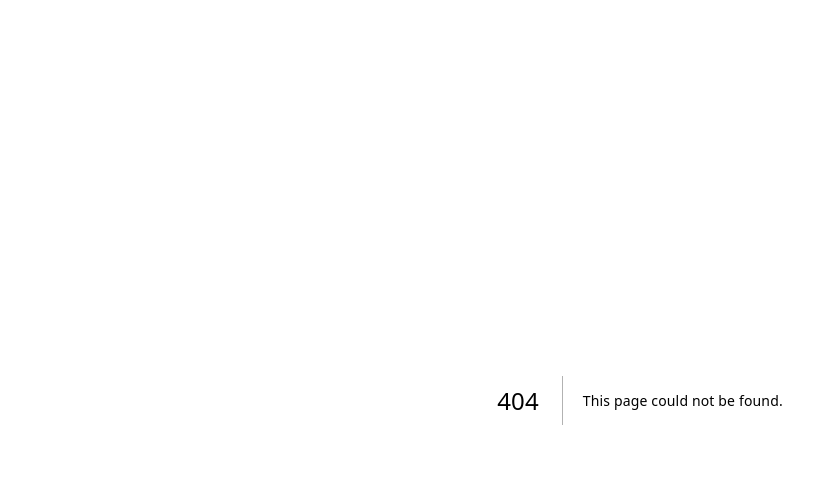
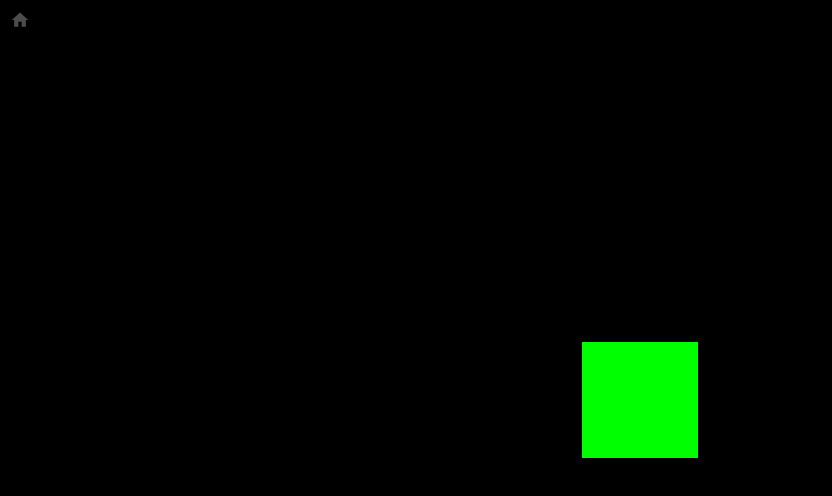
Before and after one commit to roger-twan/website, a Next.js app: page /3d in a window 1280 px wide. Before the commit this address had no page. Shown: the top 496 px of the page, without its empty margins (0-832 px from the left). Built offline with nearby package versions, Linux system fonts and the light colour scheme.

Commit message:
:sparkles: Add 3d page

```diff
--- a/global.config.ts
+++ b/global.config.ts
@@ -11,6 +11,10 @@ const NAV_LIST: NavItem[] = [
     route: '/web3',
   },
   {
+    title: '3D',
+    route: '/3d',
+  },
+  {
     title: 'ABOUT',
     route: '/about',
   },
--- a/package.json
+++ b/package.json
@@ -26,6 +26,7 @@
     "react": "18.2.0",
     "react-dom": "18.2.0",
     "react-particles": "^2.9.3",
+    "three": "^0.150.1",
     "tsparticles": "^2.9.3",
     "tsparticles-engine": "^2.9.3",
     "typed.js": "^2.0.12",
@@ -35,6 +36,7 @@
     "@svgr/webpack": "^6.5.1",
     "@testing-library/jest-dom": "^5.16.5",
     "@testing-library/react": "^14.0.0",
+    "@types/three": "^0.149.0",
     "eslint-config-prettier": "^8.6.0",
     "husky": "^8.0.3",
     "jest": "^29.4.3",
--- /dev/null
+++ b/pages/3d/house/index.tsx
@@ -0,0 +1,48 @@
+import { useEffect, useRef } from 'react'
+import {
+  BoxGeometry,
+  Mesh,
+  MeshBasicMaterial,
+  Object3D,
+  PerspectiveCamera,
+  Scene,
+  WebGLRenderer,
+} from 'three'
+
+export default function House() {
+  let scene: Object3D | null = null
+  const canvasWrapper = useRef<HTMLDivElement>(null)
+
+  useEffect(() => {
+    !scene && initScene()
+  })
+
+  return <div ref={canvasWrapper} />
+
+  function initScene() {
+    scene = new Scene()
+    const camera = new PerspectiveCamera(
+      75,
+      window.innerWidth / window.innerHeight,
+      0.1,
+      1000
+    )
+
+    const renderer = new WebGLRenderer()
+    renderer.setSize(window.innerWidth, window.innerHeight)
+    canvasWrapper.current?.appendChild(renderer.domElement)
+
+    const geometry = new BoxGeometry(1, 1, 1)
+    const material = new MeshBasicMaterial({ color: 0x00ff00 })
+    const cube = new Mesh(geometry, material)
+    scene.add(cube)
+
+    camera.position.z = 5
+
+    function animate() {
+      requestAnimationFrame(animate)
+      renderer.render(scene!, camera)
+    }
+    animate()
+  }
+}
--- /dev/null
+++ b/pages/3d/index.tsx
@@ -0,0 +1,13 @@
+import Layout from '@/components/layout'
+import { ReactElement } from 'react'
+import House from './house'
+
+const PageWeb3 = () => {
+  return <House />
+}
+
+PageWeb3.getLayout = (page: ReactElement) => {
+  return <Layout>{page}</Layout>
+}
+
+export default PageWeb3
```
Also changed, not shown: 1 other file (tests, documents, lock files or other folders).
